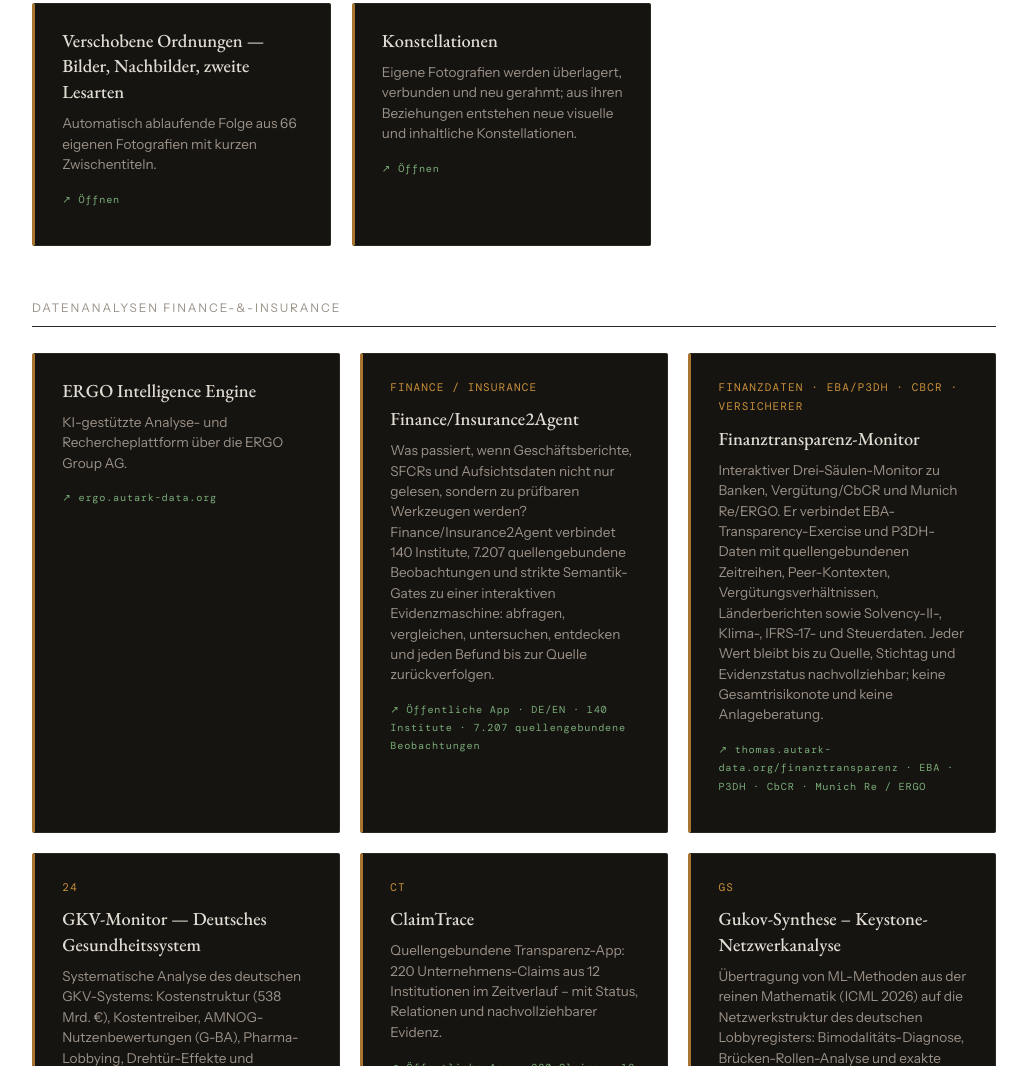
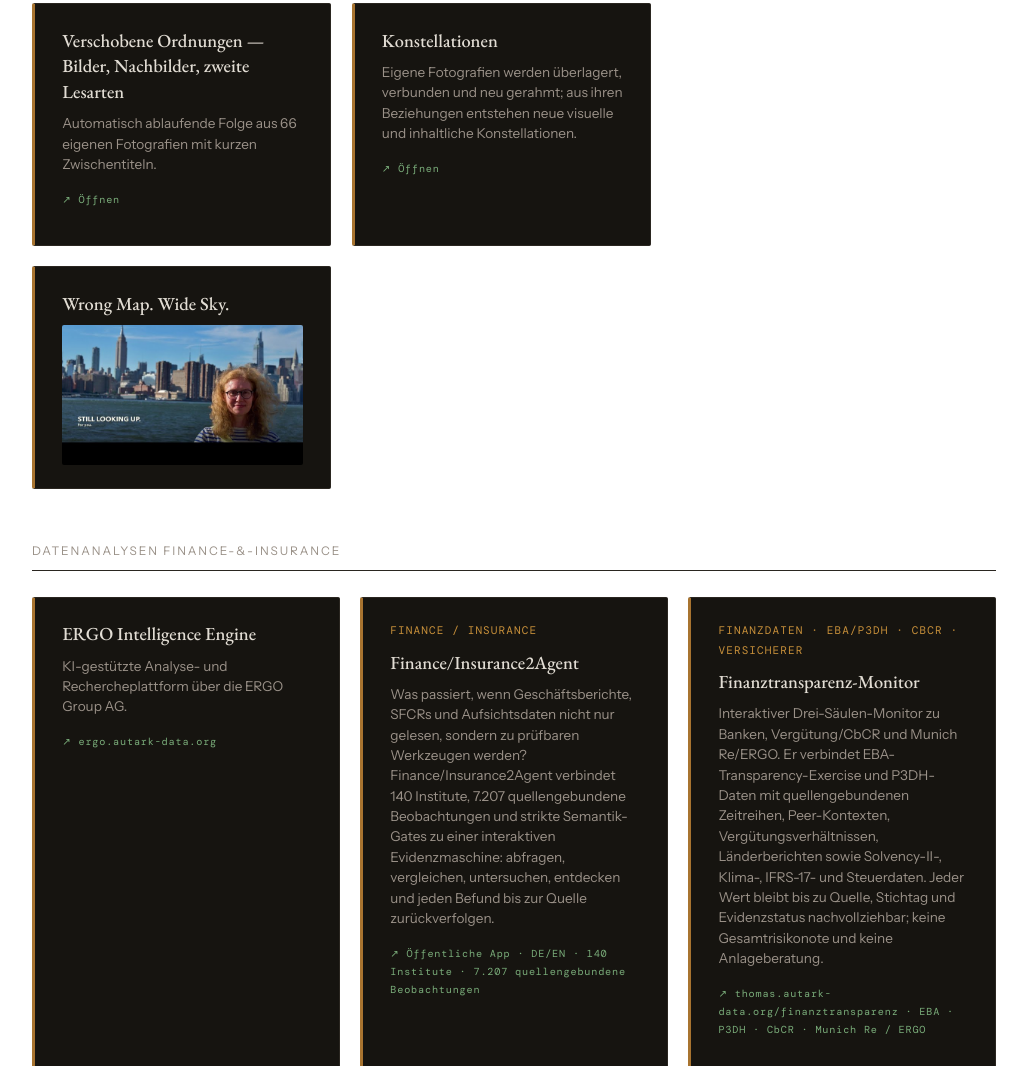
Before and after one commit to thothrde/local-ai-testprojects, a plain HTML site: page index.html in a window 1280 px wide. Shown: the part 4041-5107 px from the top of the page, without its empty margins (126-1153 px from the left). Drawn offline with Linux system fonts and the light colour scheme.

Commit message:
Add bilingual V7 music film thumbnail to Photography

```diff
--- a/index.html
+++ b/index.html
@@ -606,6 +606,13 @@ body {
     <p class="proj-status lang-de">↗ Öffnen</p>
     <p class="proj-status lang-en" style="display:none">↗ Open</p>
   </a>
+  <!-- WRONG-MAP-WIDE-SKY-V7-CARD:START -->
+  <a class="proj-card" href="https://youtu.be/Vz09OI32n8Q" target="_blank" rel="noopener noreferrer" aria-label="Wrong Map. Wide Sky. – Film auf YouTube ansehen / Watch on YouTube">
+    <p class="proj-title lang-de">Wrong Map. Wide Sky.</p>
+    <p class="proj-title lang-en" style="display:none">Wrong Map. Wide Sky.</p>
+    <img src="assets/wrong-map-wide-sky-v7.jpg" alt="Wrong Map. Wide Sky. – Videovorschau" width="1280" height="720" loading="lazy" decoding="async" style="display:block;width:100%;height:8.2rem;object-fit:cover;object-position:center bottom;border-radius:2px;">
+  </a>
+  <!-- WRONG-MAP-WIDE-SKY-V7-CARD:END -->
 </div>
 
 <!-- ROOTS-COSIACA:END -->
```
Also changed, not shown: assets/wrong-map-wide-sky-v7.jpg (added).
